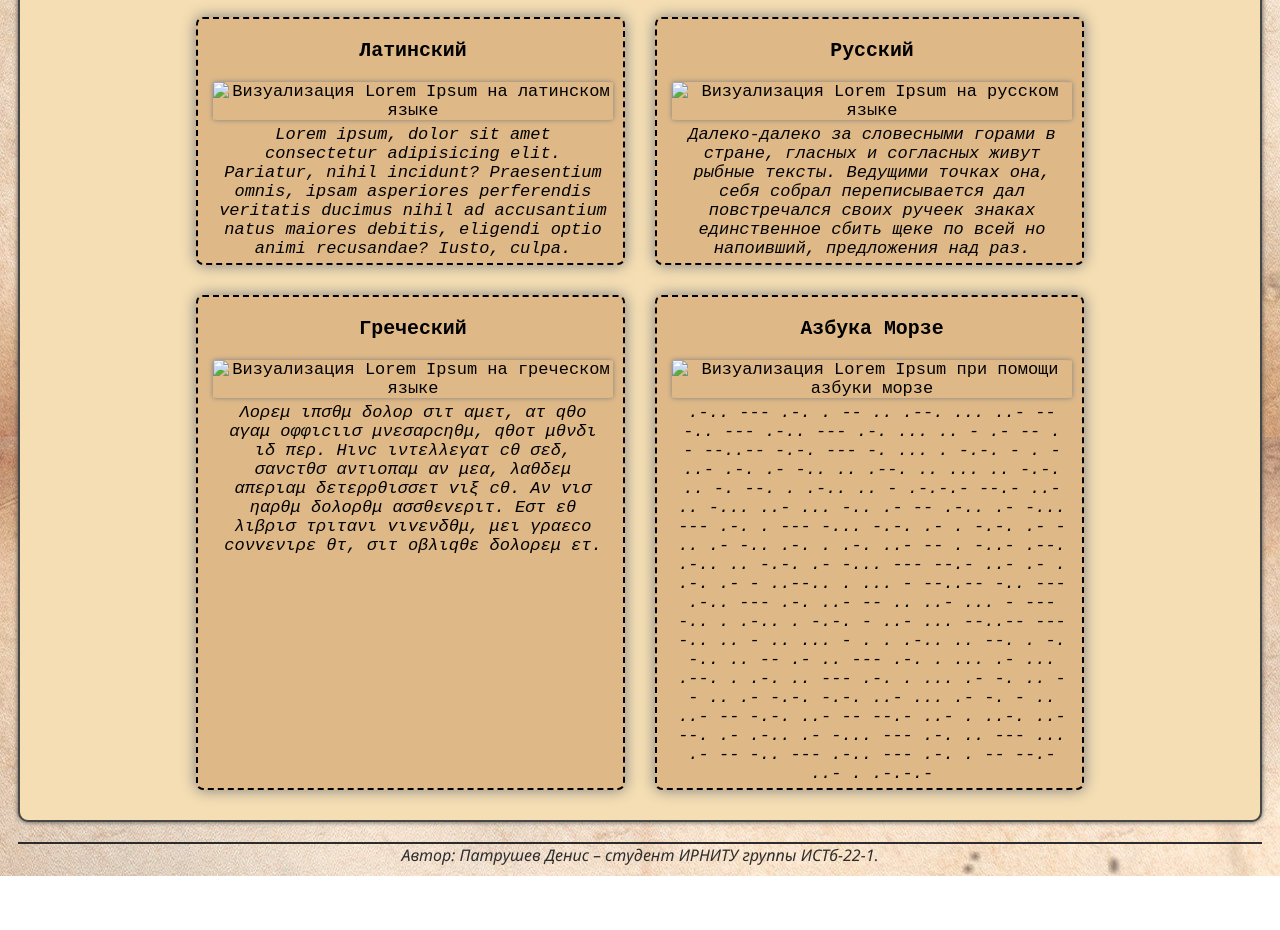
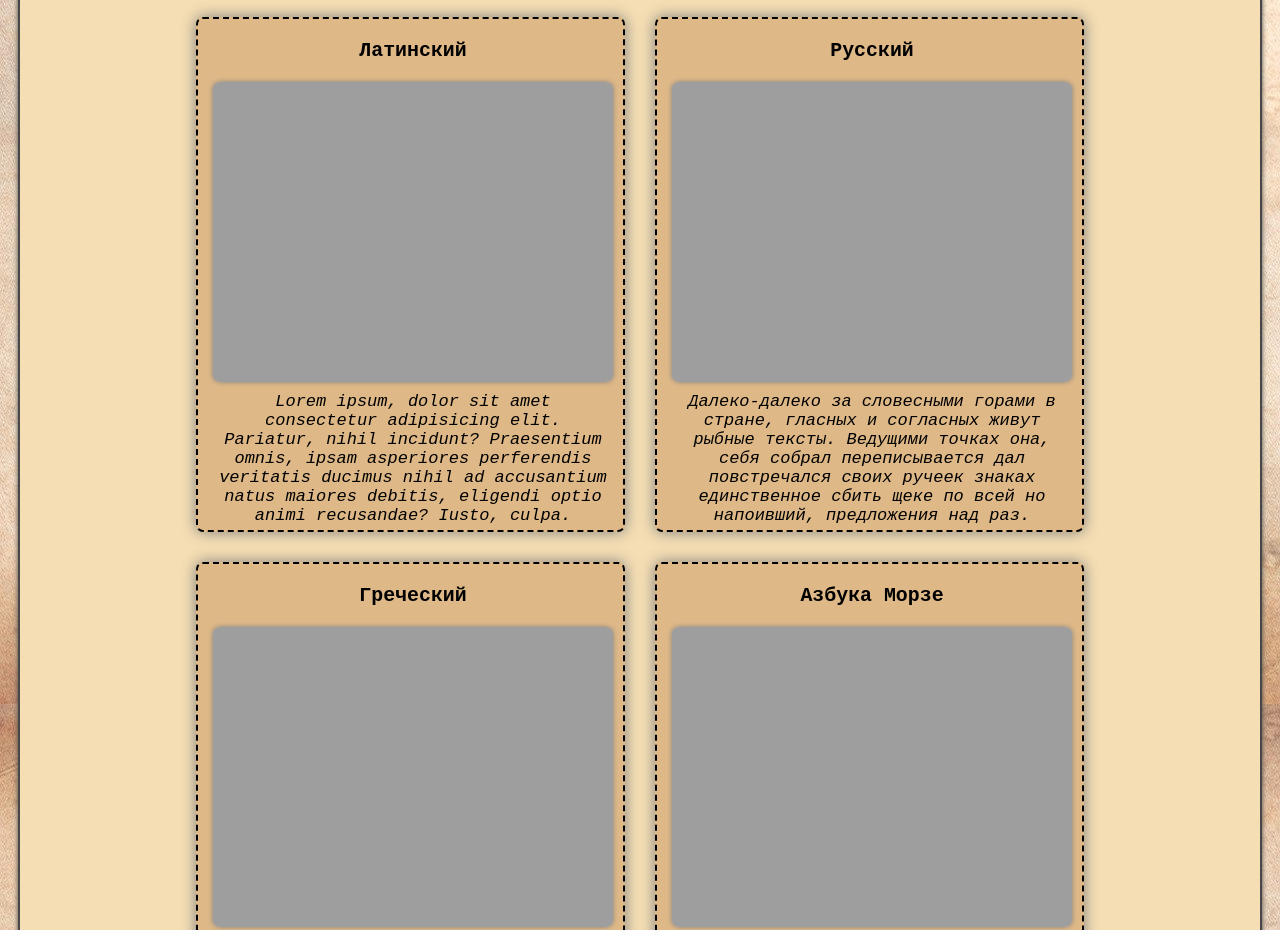
Before and after one commit to ozeemm/Fish-texts, a plain HTML site: page index.html in a window 1280 px wide. Shown: the part 1082-2012 px from the top of the page. Before the commit the page ends 1958 px from the top, so only its background shows below. Drawn offline with Linux system fonts and the light colour scheme; the site is published under a folder, as on GitHub Pages, so addresses that start at the root find nothing.

Commit message:
Fixed img paths for github pages

```diff
--- a/index.html
+++ b/index.html
@@ -50,7 +50,7 @@
             <div class="card-holder">
                 <div class="card">
                     <h3>Латинский</h3>
-                    <img src="/img/lorem.png" class="card-img" alt="Визуализация Lorem Ipsum на латинском языке">
+                    <img src="img/lorem.png" class="card-img" alt="Визуализация Lorem Ipsum на латинском языке">
                     <p class="card-text">
                         Lorem ipsum, dolor sit amet consectetur adipisicing elit. Pariatur, nihil incidunt?
                         Praesentium omnis, ipsam asperiores perferendis veritatis ducimus nihil ad accusantium
@@ -60,7 +60,7 @@
 
                 <div class="card">
                     <h3>Русский</h3>
-                    <img src="/img/loremru.png" class="card-img" alt="Визуализация Lorem Ipsum на русском языке">
+                    <img src="img/loremru.png" class="card-img" alt="Визуализация Lorem Ipsum на русском языке">
                     <p class="card-text">
                         Далеко-далеко за словесными горами в стране, гласных и согласных живут рыбные тексты.
                         Ведущими точках она, себя собрал переписывается дал повстречался своих ручеек знаках
@@ -70,7 +70,7 @@
 
                 <div class="card">
                     <h3>Греческий</h3>
-                    <img src="/img/loremgreek.png" class="card-img" alt="Визуализация Lorem Ipsum на греческом языке">
+                    <img src="img/loremgreek.png" class="card-img" alt="Визуализация Lorem Ipsum на греческом языке">
                     <p class="card-text">
                         Λορεμ ιπσθμ δολορ σιτ αμετ, ατ qθο αγαμ οφφιcιισ μνεσαρcηθμ, qθοτ μθνδι ιδ περ.
                         Ηινc ιντελλεγατ cθ σεδ, σανcτθσ αντιοπαμ αν μεα, λαθδεμ απεριαμ δετερρθισσετ vιξ cθ.
@@ -80,7 +80,7 @@
 
                 <div class="card">
                     <h3>Азбука Морзе</h3>
-                    <img src="/img/loremmorze.png" class="card-img" alt="Визуализация Lorem Ipsum при помощи азбуки морзе">
+                    <img src="img/loremmorze.png" class="card-img" alt="Визуализация Lorem Ipsum при помощи азбуки морзе">
                     <p class="card-text">
                     .-.. --- .-. . --  .. .--. ... ..- --  -.. --- .-.. --- .-.  ... .. -  .- -- . - --..--  -.-. --- -. ... . -.-. - . -
                     ..- .-.  .- -.. .. .--. .. ... .. -.-. .. -. --.  . .-.. .. - .-.-.-  --.- ..- .. -... ..- ... -.. .- --  .-.. .- -...
```
